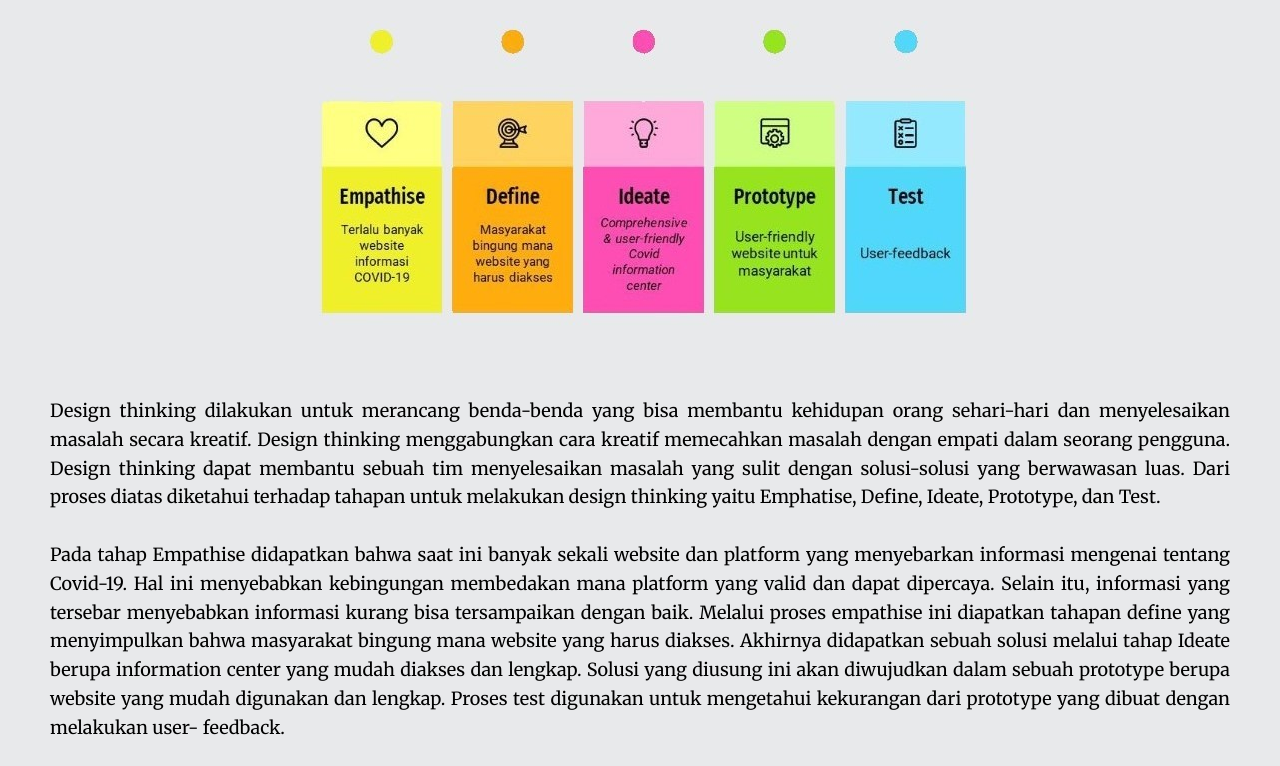
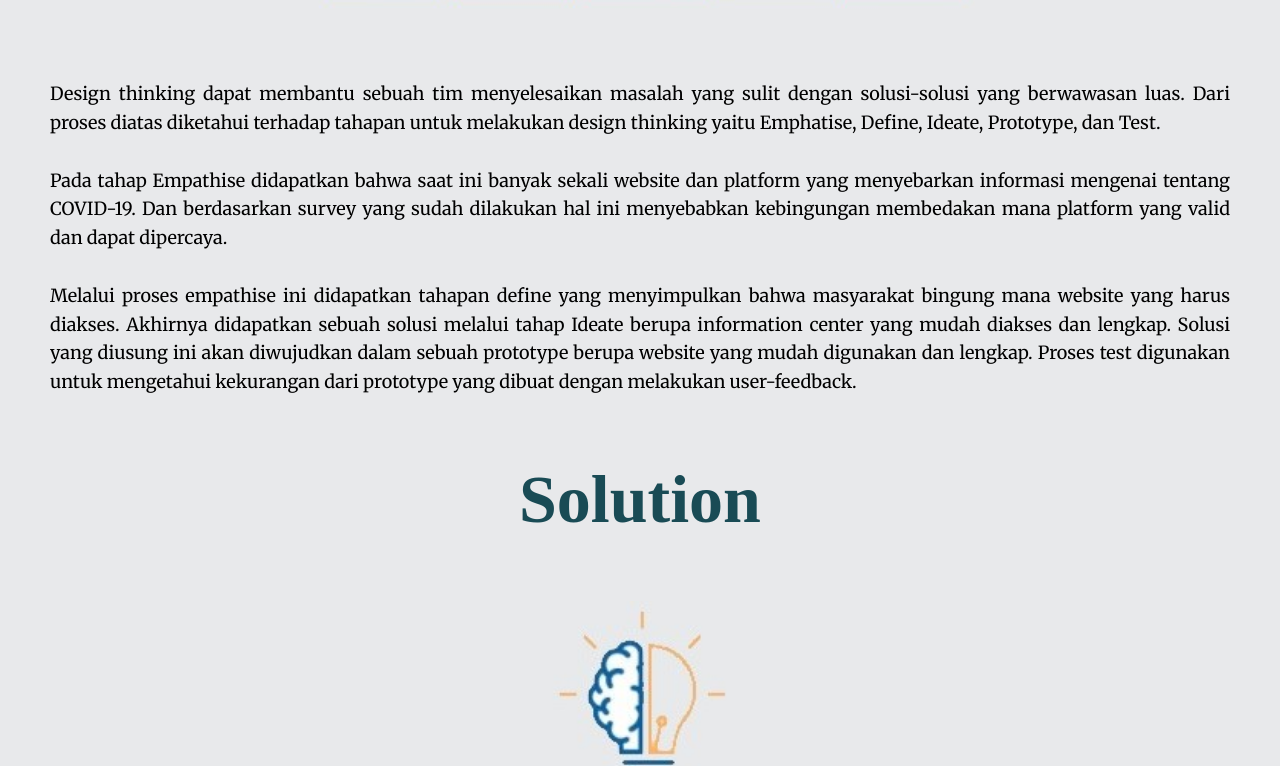
Before and after one commit to StevenWen81/Presentasi_Milestone_SPARTA, a plain HTML site: page index.html in a window 1280 px wide. Shown: the part 3431-4197 px from the top of the page. Drawn offline with Linux system fonts and the light colour scheme; a web font is replaced by a local one.

Commit message:
Update index.html

```diff
--- a/index.html
+++ b/index.html
@@ -83,19 +83,13 @@
                 <img src="img/logo.jpg" alt="logo covid hub">
                 <div class="latarbelakang">
                     <p>
-                        Pada saat ini, COVID-19 merupakan salah satu penyakit yang sangat membahayakan keselamatan di dunia termasuk masyarakat Indonesia. Apalagi, semenjak varian delta muncul di Indonesia kasus COVID-19 semakin meningkat dan tidak terkendali. Hal ini menjadi tantangan bagi masyarakat Indonesia dan juga pemerintah.
+                        Pada saat ini, COVID-19 merupakan salah satu penyakit yang sangat membahayakan keselamatan di dunia termasuk masyarakat Indonesia. Di tengah situasi pandemi COVID-19, berdasarkan survey yang kami lakukan melalui Google Form sekitar 77% dari 100 orang masih merasa banyak informasi hoax yang beredar mengenai COVID-19.
                         <br>
                         <br>
-                        Di tengah situasi pandemi COVID-19 ini, masih banyak informasi tidak benar yang beredar di masyarakat bahkan masih ada saja yang bingung untuk mendapatkan informasi mengenai COVID-19. Faktanya di lapangan masih banyak orang yang terpapar COVID-19 tetapi seperti kehilangan arah dan terlambat penanganannya karena mereka tidak mengetahui informasi secara detail dan mudah mengenai COVID-19.
+                        Untuk penyebaran informasi, banyak website yang menyebarkan informasi mengenai COVID-19 dan hal apa saja yang harus dilakukan dikala pandami COVID-19 ini.Namun saking banyaknya informasi ini, beberapa masyarakat cukup kesulitan untuk menyaring informasi terkait COVID-19.
                         <br>
                         <br>
-                        Sebagai masyarakat Indonesia, kita memiliki hak mendapatkan informasi yang jelas terkait dengan COVID-19. Untuk penyebaran berbagai macam informasi terkait COVID-19 ini, pemerintah sudah membangun berbagai website yang berisi hal-hal spesifik tentang COVID-19 dan hal apa saja yang harus dilakukan dikala pandami COVID-19 ini.
-                        <br>
-                        <br>
-                        Dengan banyak website yang dibuat pemerintah, diharapkan setiap masyarakat mengetahui hal-hal penting terkait perkembangan COVID-19. Namun website ini terbagi ke dalam beberapa link yang berbeda. Hal ini membuat beberapa masyarakat cukup kesulitan untuk mengakses informasi terkait COVID-19 ini karena mereka harus mengingat link dari beberapa website yang dibuat oleh pemerintah.
-                        <br>
-                        <br>
-                        Untuk itu sebagai solusi, kami mengusulkan pembuatan sebuah website terpusat yang berisi kumpulan dari berbagai link yang berkaitan dengan informasi dari COVID-19 ini. Yang mana website ini bisa diakses oleh siapapun dan kapanpun. Diharapkan dengan adanya website ini masyarakat Indonesia mengetahui berbagai informasi penting terkait COVID-19 dan kasus COVID-19 di Indonesia bisa semakin menurun.
+                        Untuk itu sebagai solusi, kami mengusulkan pembuatan sebuah website terpusat yang berisi kumpulan dari berbagai link yang berkaitan dengan informasi dari COVID-19 ini. Diharapkan dengan adanya website ini masyarakat Indonesia mengetahui berbagai informasi penting terkait COVID-19 dan kasus COVID-19 di Indonesia bisa semakin menurun.
                     </p>
                 </div>
                 <!-- End -->
@@ -155,26 +149,19 @@
                 <img src="img/des_think_final.jpg" id="design">
                 <div class = "latarbelakang">
                     <p>
-                        Design  thinking  dilakukan  untuk  merancang  benda-benda  yang  bisa  membantu
-                        kehidupan  orang  sehari-hari  dan  menyelesaikan  masalah  secara  kreatif.  Design
-                        thinking  menggabungkan  cara  kreatif  memecahkan  masalah  dengan  empati  dalam
-                        seorang  pengguna.  Design  thinking  dapat  membantu  sebuah  tim  menyelesaikan
+                        Design  thinking  dapat  membantu  sebuah  tim  menyelesaikan
                         masalah  yang  sulit dengan  solusi-solusi  yang  berwawasan  luas.  Dari  proses  diatas
                         diketahui terhadap tahapan untuk melakukan design thinking yaitu Emphatise, Define,
                         Ideate, Prototype, dan Test.
                         <br>
                         <br>
-                        Pada tahap Empathise didapatkan bahwa saat ini banyak sekali website dan platform
-                        yang  menyebarkan  informasi  mengenai  tentang  Covid-19.  Hal  ini  menyebabkan
-                        kebingungan membedakan mana platform yang valid dan dapat dipercaya. Selain itu,
-                        informasi  yang  tersebar  menyebabkan  informasi  kurang  bisa  tersampaikan  dengan
-                        baik.  Melalui  proses  empathise  ini  diapatkan  tahapan  define  yang  menyimpulkan
-                        bahwa masyarakat bingung mana website yang harus diakses. Akhirnya didapatkan
-                        sebuah  solusi  melalui  tahap  Ideate  berupa  information  center  yang  mudah  diakses
-                        dan lengkap. Solusi yang diusung ini akan diwujudkan dalam sebuah prototype berupa
-                        website yang mudah digunakan dan lengkap. Proses test digunakan untuk
-                        mengetahui kekurangan dari prototype yang dibuat dengan melakukan user-
-                        feedback.
+                        Pada tahap Empathise didapatkan bahwa saat ini banyak sekali website dan platform yang menyebarkan informasi mengenai tentang COVID-19.
+                        Dan berdasarkan survey yang sudah dilakukan hal ini menyebabkan kebingungan membedakan mana platform yang valid dan dapat dipercaya.
+                        <br>
+                        <br>
+                        Melalui proses empathise ini didapatkan tahapan define yang menyimpulkan bahwa masyarakat bingung mana website yang harus diakses.
+                        Akhirnya didapatkan sebuah solusi melalui tahap Ideate berupa information center yang mudah diakses dan lengkap. Solusi yang diusung ini akan diwujudkan dalam sebuah
+                        prototype berupa website yang mudah digunakan dan lengkap. Proses test digunakan untuk mengetahui kekurangan dari prototype yang dibuat dengan melakukan user-feedback.
                     </p>
                 </div>
                 <!-- End -->
```
